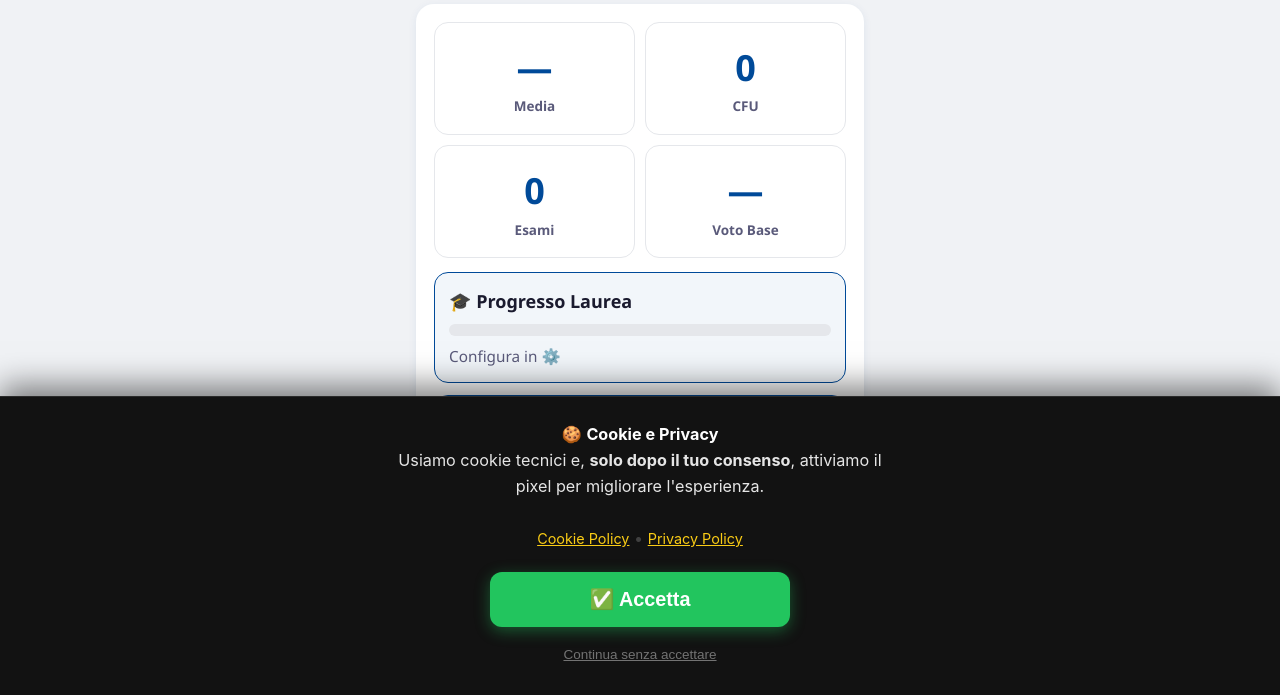
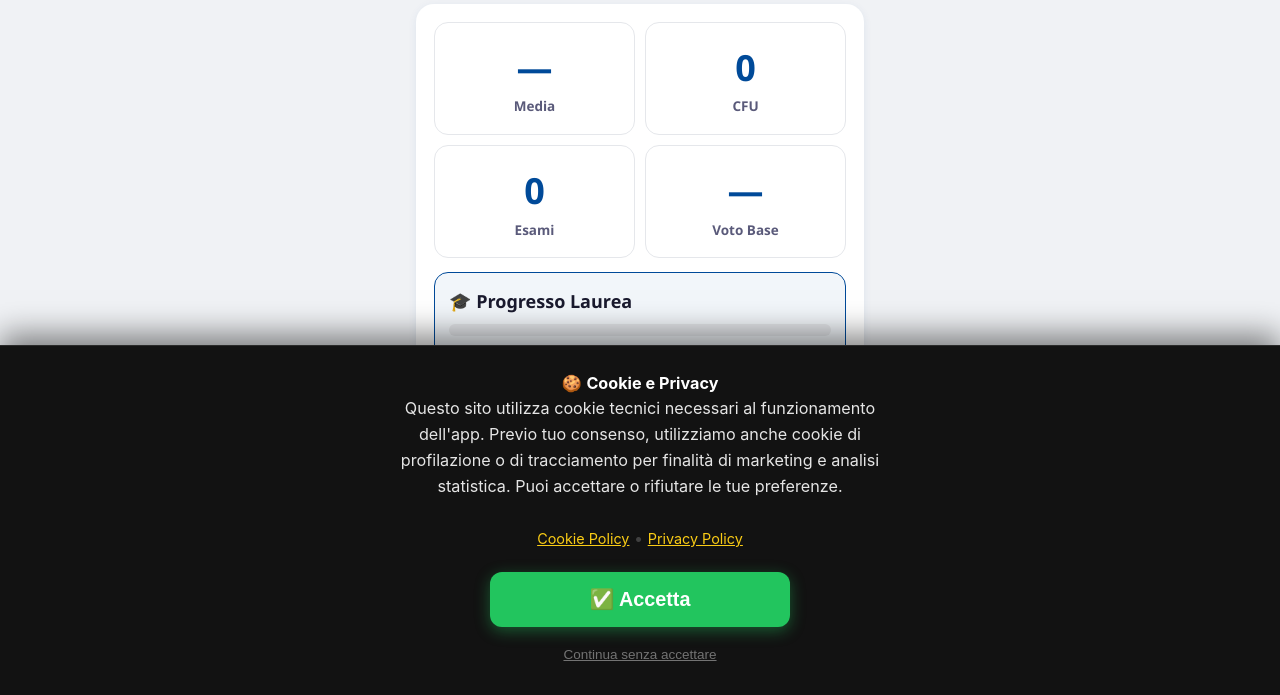
Before and after one commit to FlashUp-Labs/uni, a plain HTML site: page index.html in a window 1280 px wide. Shown: the part 105-800 px from the top of the page. Drawn offline with Linux system fonts and the light colour scheme.

Commit message:
Update index.html

```diff
--- a/index.html
+++ b/index.html
@@ -254,7 +254,7 @@
 <!-- TESTO CENTRATO -->
 <p style="color: #e5e5e5; font-size: 0.9rem; margin: 0 0 20px 0; line-height: 1.6; text-align: center;">
     🍪 <strong style="color: #ffffff;">Cookie e Privacy</strong><br>
-            Usiamo cookie tecnici e, <strong>solo dopo il tuo consenso</strong>, attiviamo il pixel per migliorare l'esperienza.
+    Questo sito utilizza cookie tecnici necessari al funzionamento dell'app. Previo tuo consenso, utilizziamo anche cookie di profilazione o di tracciamento per finalità di marketing e analisi statistica. Puoi accettare o rifiutare le tue preferenze.
     <br><br>
     <a href="https://app.tesiflash.help/cookie.html" target="_blank" style="color: #FACC15; text-decoration: underline; font-size: 0.8rem;">Cookie Policy</a>
     <span style="color: #404040;">•</span>
```
Lines whose indentation alone changed are shown as unchanged.
